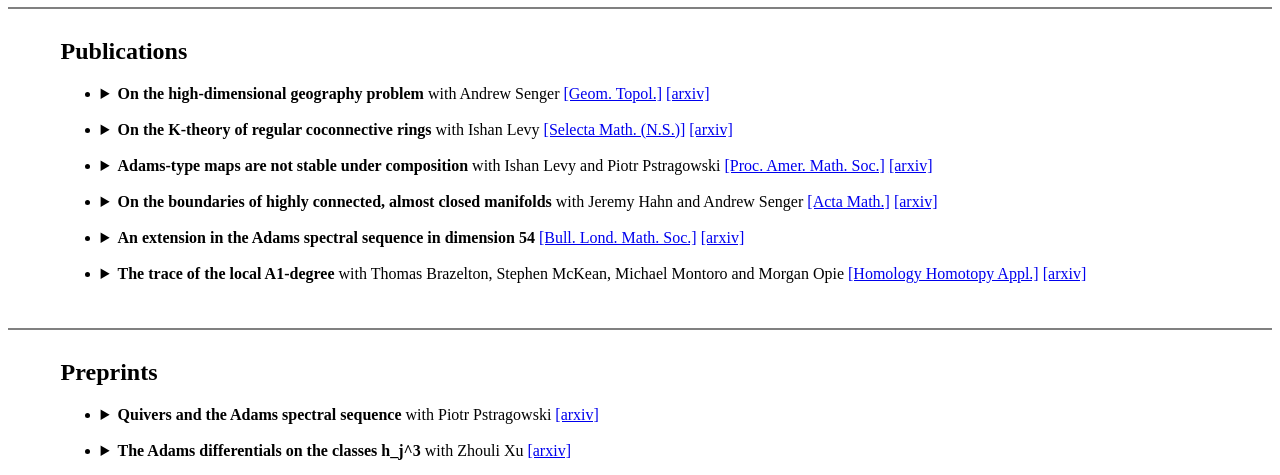
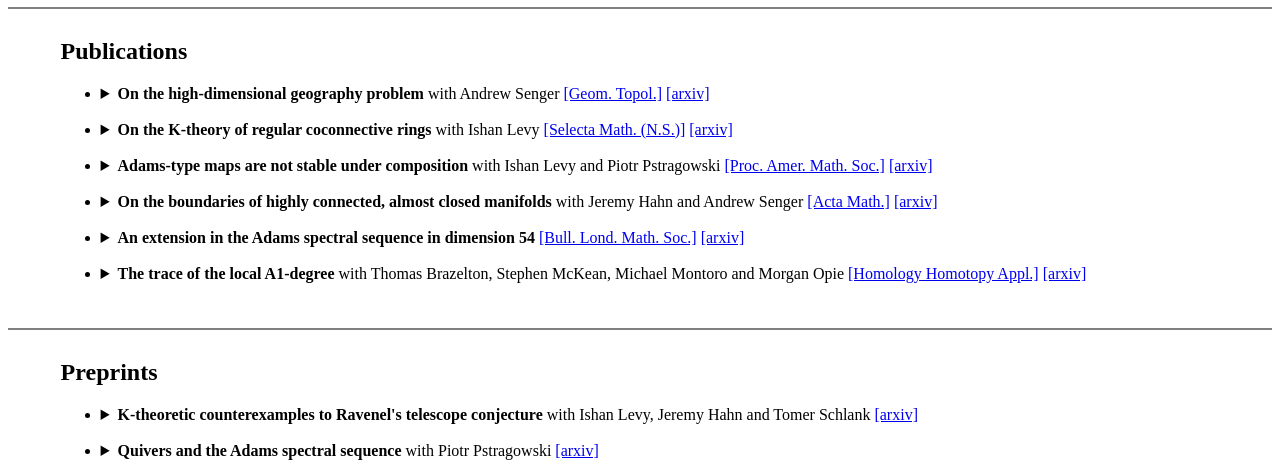
Before and after one commit to burklund/burklund.github.io, a plain HTML site: page index.html in a window 1280 px wide. Shown: the part 456-931 px from the top of the page. Drawn offline with Linux system fonts and the light colour scheme.

Commit message:
added paper

```diff
--- a/index.html
+++ b/index.html
@@ -139,6 +139,18 @@
 	  <li>
 	    <details>
 	      <summary>
+		<b>K-theoretic counterexamples to Ravenel's telescope conjecture</b>
+		with Ishan Levy, Jeremy Hahn and Tomer Schlank
+		<a href="https://arxiv.org/abs/2310.17459"> [arxiv]</a>
+	      </summary>
+	      At each prime p and height n+1&ge;2, we prove that the telescopic and chromatic localizations of spectra differ. Specifically, for Z acting by Adams operations on BP&#60;n&#62;, we prove that the T(n+1)-localized algebraic K-theory of BP&#60;n&#62;^hZ is not K(n+1)-local. We also show that Galois hyperdescent, A1-invariance, and nil-invariance fail for the K(n+1)-localized algebraic K-theory of K(n)-local E_infy-rings. In the case n=1 and p&ge;7 we make complete computations of T(2)_*K(R), for R certain finite Galois extensions of the K(1)-local sphere. We show for p&ge;5 that the algebraic K-theory of the K(1)-local sphere is asymptotically L2^f-local.
+	      <br>
+	    </details>
+	  </li>
+	  <br>
+	  <li>
+	    <details>
+	      <summary>
 		<b>Quivers and the Adams spectral sequence</b>
 		with Piotr Pstragowski
 		<a href="https://arxiv.org/abs/2305.08231"> [arxiv]</a>
@@ -148,7 +160,6 @@
 	    </details>
 	  </li>
 	  <br>
-
 	  <li>
 	    <details>
 	      <summary>
```
